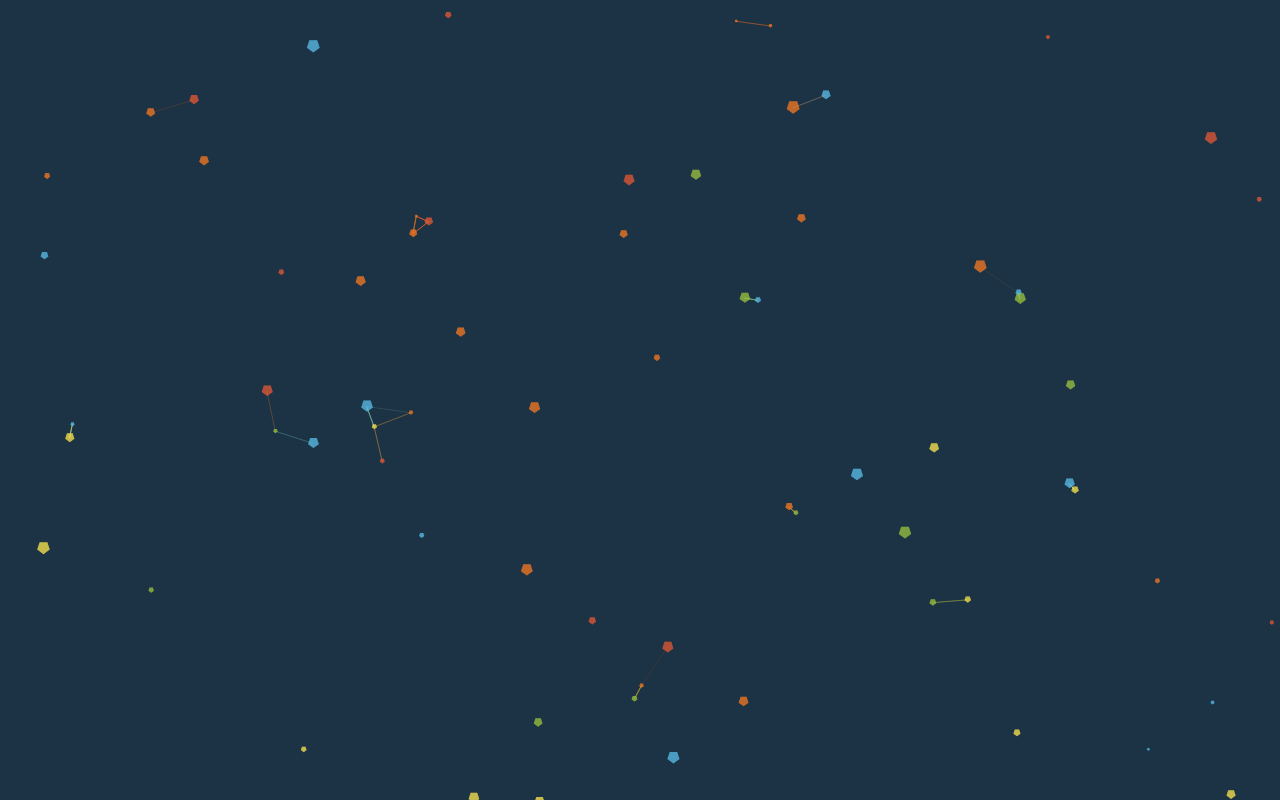
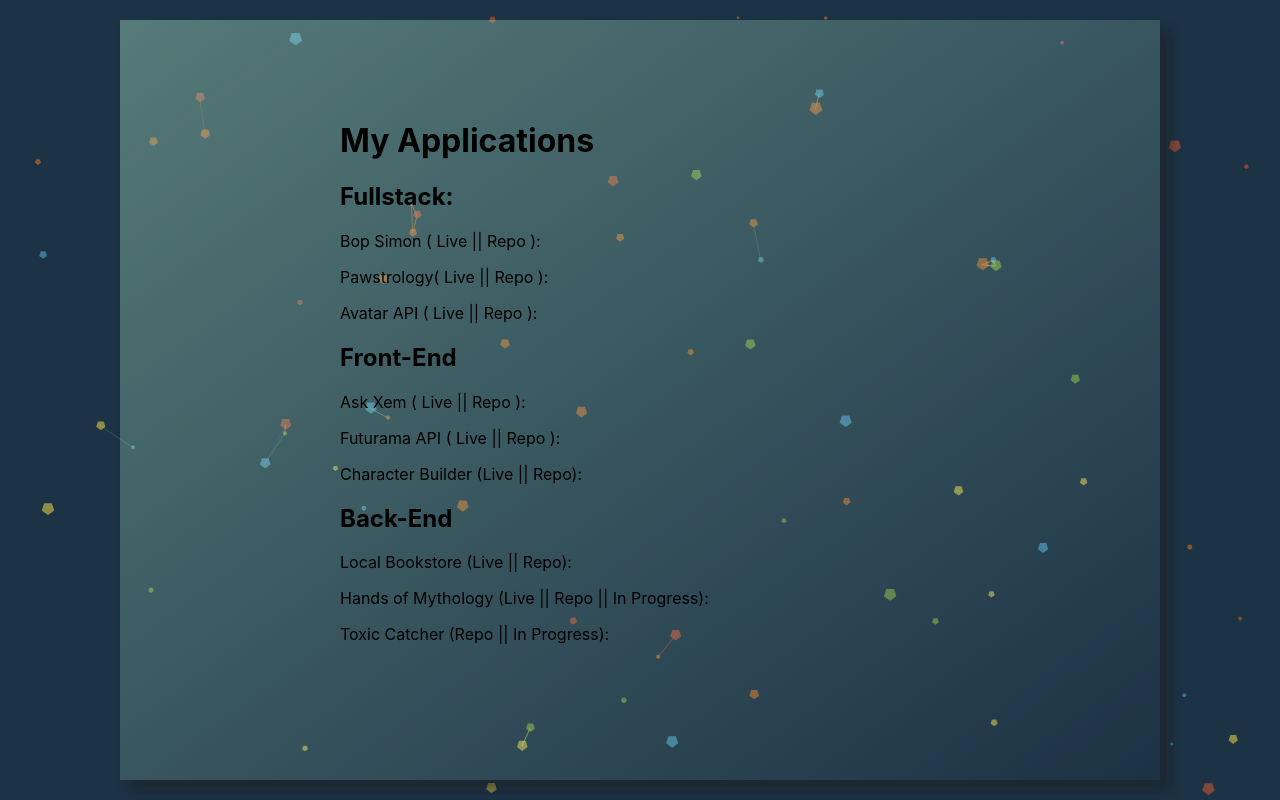
Before and after one commit to EmilyDSarani/resume-website, a React (Create React App) app: page /portfolio in a window 1280 px wide. Built offline with nearby package versions, Linux system fonts and the light colour scheme.

Commit message:
almost done, content is placed

```diff
--- a/src/views/Home/Home.jsx
+++ b/src/views/Home/Home.jsx
@@ -15,7 +15,6 @@
                     <img className={styles.me}src={me} alt='my avatar'/>
                     <h1 className={styles.name}>Emily Sarani</h1>
                     <p>Hi! My name is Emily D. Sarani and I am a software developer</p>
-
                     <div className={styles.buttonContainer}>
                     <Link to="/portfolio"><button>My Portfolio</button></Link>
                     <Link to="/experience"><button>My Experience</button></Link>
@@ -24,6 +23,7 @@
                 {/* <Name /> */}
                 </div>
             </div>
+
         )
     }
 }
--- a/src/views/Page/Education.jsx
+++ b/src/views/Page/Education.jsx
@@ -1,11 +1,7 @@
-import React, { Component } from 'react'
+import React from 'react'
 
-export default class Education extends Component {
-    render() {
-        return (
-            <div>
-
-            </div>
-        )
-    }
+export default function Education() {
+  return (
+    <div>Education</div>
+  )
 }
--- a/src/views/Page/Experience.jsx
+++ b/src/views/Page/Experience.jsx
@@ -1,11 +1,34 @@
 import React, { Component } from 'react'
 import ParticlesMagic from '../../components/Particles/Particles'
+import styles from './Experience.module.css'
 
 export default class Experience extends Component {
     render() {
         return (
-            <div>
-                <ParticlesMagic />
+            <div className={styles.container}>
+            <ParticlesMagic />
+            <div className={styles.frost}>
+             <div className={styles.workContainer}>
+            <h1>Education</h1>
+            <h2> Alchemy Code Lab</h2>
+            <h3> August 2021 - March 2022</h3>
+            <h4> Certificate: FullStack JavaScript</h4>
+            <h2> Oklahoma Christian University</h2>
+            <h3> August 2016 - April 2019</h3>
+            <h4> Bachelors: Public Communication and Leadership</h4>
+            <h4> Minor: Management </h4>
+            <h1>Positions</h1>
+            <h2>Oklahoma State Department of Rehabilitation Services</h2>
+            <h3> December 2020-June 2021</h3>
+            <h4> Disability Determination Specialist 1</h4>
+
+            <h2>Hertz Car Rental</h2>
+            <h3> July 2020-November 2020</h3>
+            <h4> Title and Registration Processor</h4>
+            </div>
+            </div>
+
+
             </div>
         )
     }
--- /dev/null
+++ b/src/views/Page/Experience.module.css
@@ -0,0 +1,54 @@
+.container{
+    display: flex;
+    align-items: center;
+    justify-content: center;
+    height: 100vh;
+    flex-direction: column;
+}
+.frost{
+    z-index: 9999;
+    width: 1000px;
+    height:900px;
+    padding: 20px;
+    margin: 20px;
+    justify-content: center;
+    display: flex;
+    background-image:linear-gradient(to bottom right, rgba(190, 255, 215, 0.356), rgba(177, 8, 8, 0));
+    backdrop-filter: "blur(10px)";
+    box-shadow: 10px 10px 10px rgba(30,30,30,0.5);
+    flex-direction: column;
+    align-items: center;
+}
+.name{
+    color: var(--camel);
+    width: 100%;
+    padding: 10px;
+    display: flex;
+    align-items: center;
+    text-align: center;
+    justify-content: center;
+
+}
+.workContainer{
+    height: auto;
+    width: 800px;
+    padding: 10px;
+}
+.buttonContainer{
+    display: flex;
+    justify-content: space-between;
+    width: 400px;
+}
+
+button{
+
+    height: 50px;
+    width: 100px;
+    color:var(--old-mauve);
+    background-color: var(--persian-green);
+}
+button:hover{
+    color: var(--persian-green);
+    background-color: var(--old-mauve);
+    cursor: pointer;
+}
--- a/src/views/Page/Portfolio.jsx
+++ b/src/views/Page/Portfolio.jsx
@@ -1,11 +1,31 @@
 import React, { Component } from 'react'
 import ParticlesMagic from '../../components/Particles/Particles'
+import styles from './Portfolio.module.css'
 
 export default class Portfolio extends Component {
     render() {
         return (
-            <div>
+            <div className={styles.container}>
             <ParticlesMagic />
+            <div className={styles.frost}>
+             <div className={styles.stackContainer}>
+            <h1>My Applications</h1>
+            <h2>Fullstack: </h2>
+            <p> Bop Simon ( Live || Repo ): </p>
+            <p> Pawstrology( Live || Repo ): </p>
+            <p> Avatar API ( Live || Repo ): </p>
+            <h2>Front-End</h2>
+            <p> Ask Xem ( Live || Repo ): </p>
+            <p> Futurama API ( Live || Repo ): </p>
+            <p> Character Builder (Live || Repo): </p>
+            <h2>Back-End</h2>
+            <p> Local Bookstore (Live || Repo): </p>
+            <p> Hands of Mythology (Live || Repo || In Progress): </p>
+            <p> Toxic Catcher (Repo || In Progress): </p>
+            </div>
+            </div>
+
+
             </div>
         )
     }
--- /dev/null
+++ b/src/views/Page/Portfolio.module.css
@@ -0,0 +1,55 @@
+.container{
+    display: flex;
+    align-items: center;
+    justify-content: center;
+    height: 100vh;
+    flex-direction: column;
+}
+.frost{
+    z-index: 9999;
+    width: 1000px;
+    height:900px;
+    padding: 20px;
+    margin: 20px;
+    justify-content: center;
+    display: flex;
+    background-image:linear-gradient(to bottom right, rgba(190, 255, 215, 0.356), rgba(177, 8, 8, 0));
+    backdrop-filter: "blur(10px)";
+    box-shadow: 10px 10px 10px rgba(30,30,30,0.5);
+    flex-direction: column;
+    align-items: center;
+}
+.name{
+    color: var(--camel);
+    width: 100%;
+    padding: 10px;
+    display: flex;
+    align-items: center;
+    text-align: center;
+    justify-content: center;
+
+}
+.stackContainer{
+
+    height: 600px;
+    width: 600px;
+    padding: 10px;
+}
+.buttonContainer{
+    display: flex;
+    justify-content: space-between;
+    width: 400px;
+}
+
+button{
+
+    height: 50px;
+    width: 100px;
+    color:var(--old-mauve);
+    background-color: var(--persian-green);
+}
+button:hover{
+    color: var(--persian-green);
+    background-color: var(--old-mauve);
+    cursor: pointer;
+}
```
Also changed, not shown: src/components/Header/Footer/Footer.jsx (added, +7 -0 lines).
